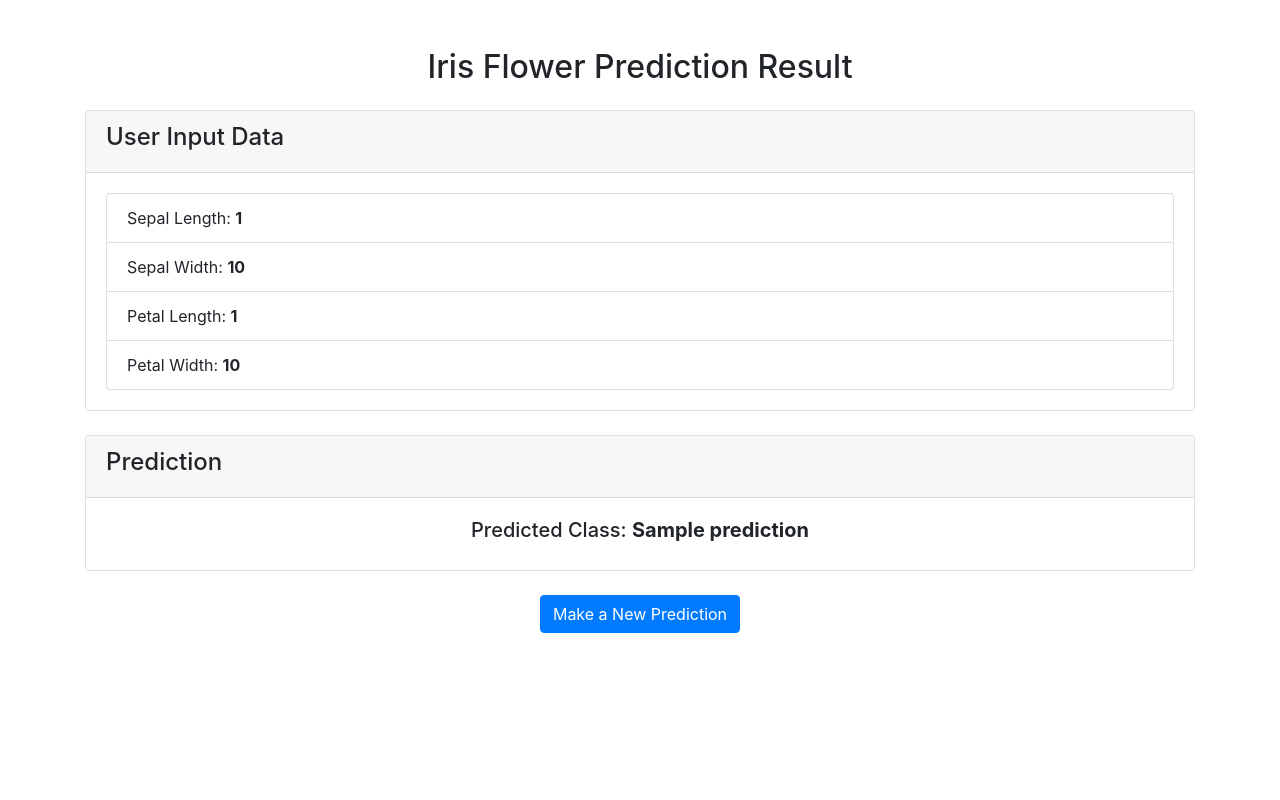
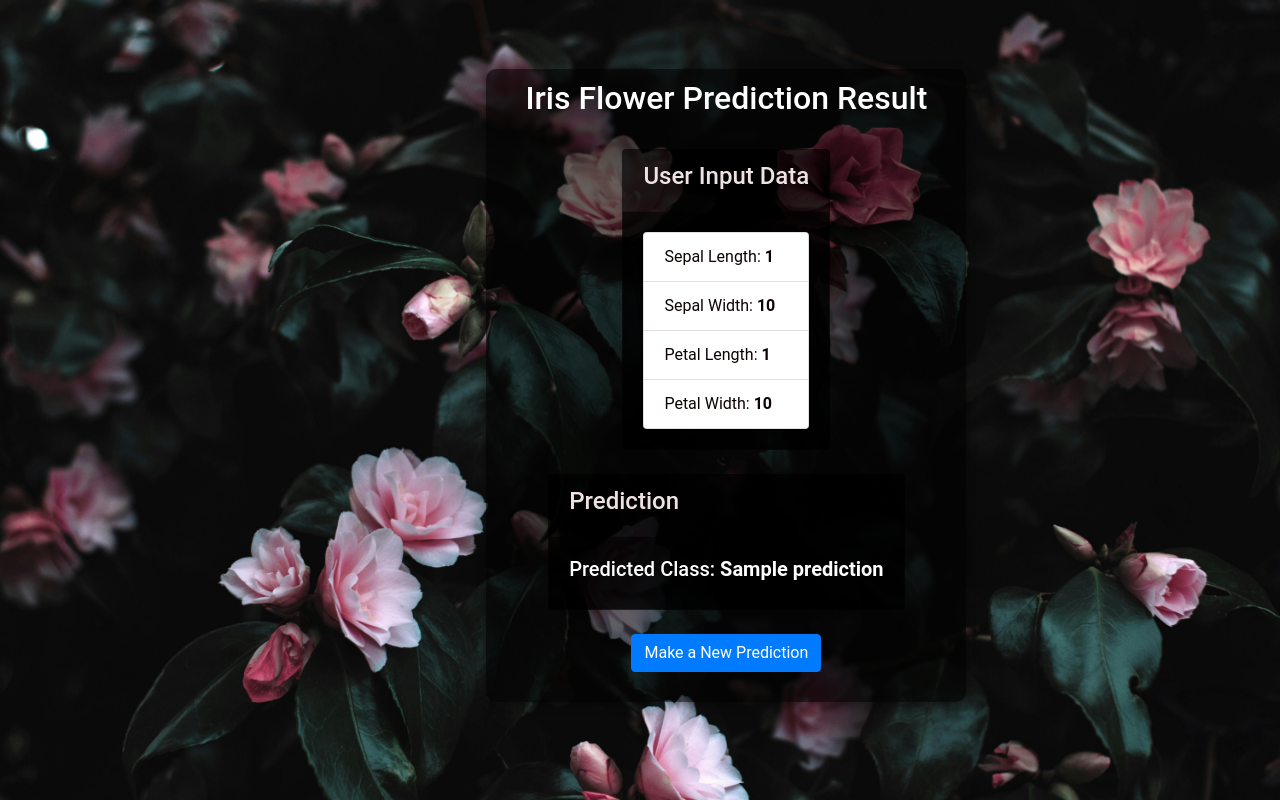
Before and after one commit to venkyeswar/Iris_Classification, a Flask app: template templates/prediction.html in a window 1280 px wide. Run offline with Flask 3, Linux system fonts and the light colour scheme; the template is opened without the code that fills it: most values are stand-ins (such as "Sample title", 1, 10 or a date in 2020); parts of the project's set-up code (start-up, migrations or seed data) failed here and were passed over; some libraries are stand-ins or nearby versions.

Commit message:
added styling to prediction page

```diff
--- a/app.py
+++ b/app.py
@@ -59,4 +59,5 @@ def predict():
 def prediction():
     return
 if __name__ == "__main__":
-     app.run(host='0.0.0.0', port=int(os.environ.get('PORT', 5000)))
+    app.run(debug=True)
+    #  app.run(host='0.0.0.0', port=int(os.environ.get('PORT', 5000)))
--- a/static/prediction.css
+++ b/static/prediction.css
@@ -2,3 +2,15 @@
     max-width:30rem;
 
 }
+.card,.card-body{
+    background-color:rgba(0, 0, 0, 0.598);
+}
+h4{
+    color:rgb(239, 226, 226);
+}
+
+li{
+    color:rgb(13, 3, 3);
+    background-color:red;
+
+}
--- a/templates/prediction.html
+++ b/templates/prediction.html
@@ -5,8 +5,15 @@
     <meta name="viewport" content="width=device-width, initial-scale=1.0">
     <title>Iris Prediction Result</title>
     <link rel="stylesheet" href="https://stackpath.bootstrapcdn.com/bootstrap/4.5.2/css/bootstrap.min.css">
+    <link rel="stylesheet" href="{{url_for("static",filename="index.css")}}">
+    <link rel="stylesheet" href="{{url_for("static",filename="prediction.css")}}">
+
 </head>
+
 <body>
+    <div class="image">
+        <img src="{{url_for("static",filename="images/bg.jpg")}}">
+    </div>
     <div class="container mt-5">
         <h2 class="text-center">Iris Flower Prediction Result</h2>
         <div class="card mt-4">
```
